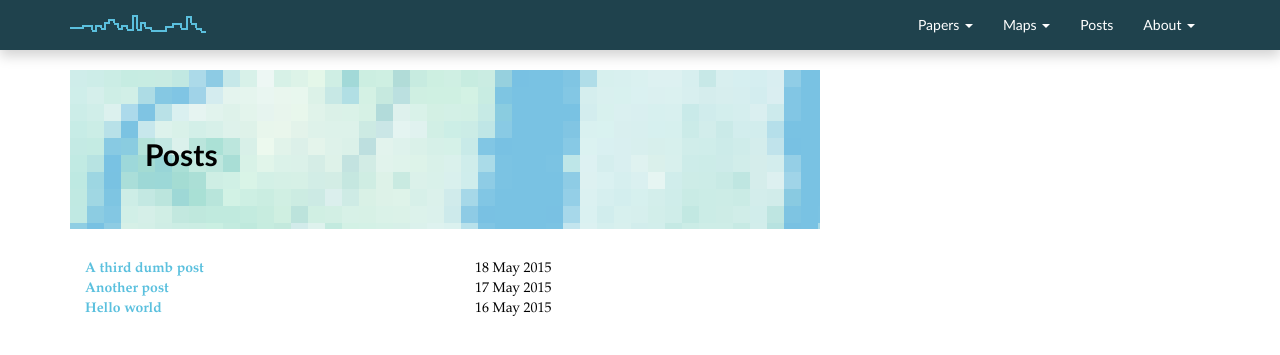
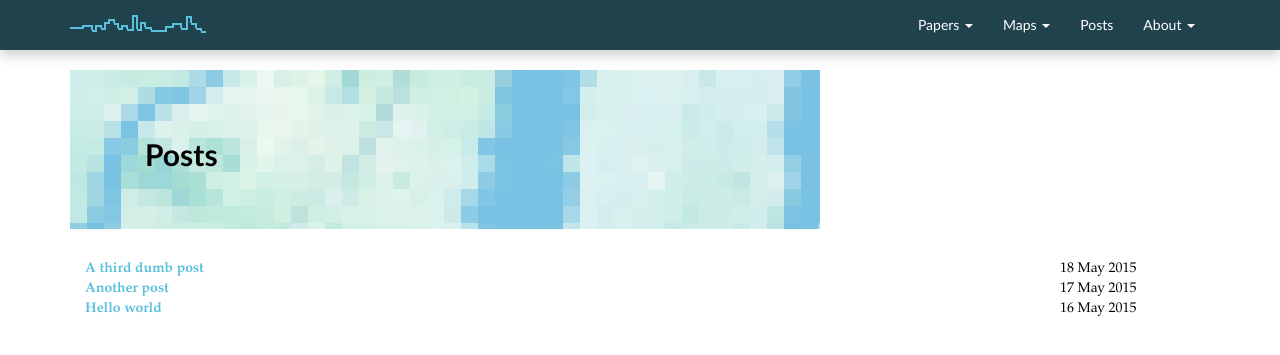
Before and after one commit to chrisrobertsnyc/chrisrobertsnyc.github.io, a Jekyll site: the page built from blog/index.html, in a window 1280 px wide. Shown: the top 355 px of the page. Built offline with Jekyll 4.4.1, drawn with Linux system fonts in a browser that asks for light colours; nearby versions of some CDN libraries.

Commit message:
trying different layout for blog posts collection

```diff
--- a/blog/index.html
+++ b/blog/index.html
@@ -11,10 +11,10 @@
 	<div class="container">
 	  {% for post in site.posts %}
 	  	<div class="row">
-			<div class="col-md-4">
+			<div class="col-md-10">
 				<a href="{{ post.url }}" title="{{ post.title }}">{{ post.title }}</a>
 			</div>
-			<div class="col-md-4">
+			<div class="col-md-2">
 				<span>{{ post.date | date_to_string }}</span>
 	  		</div>
 		</div>
```
